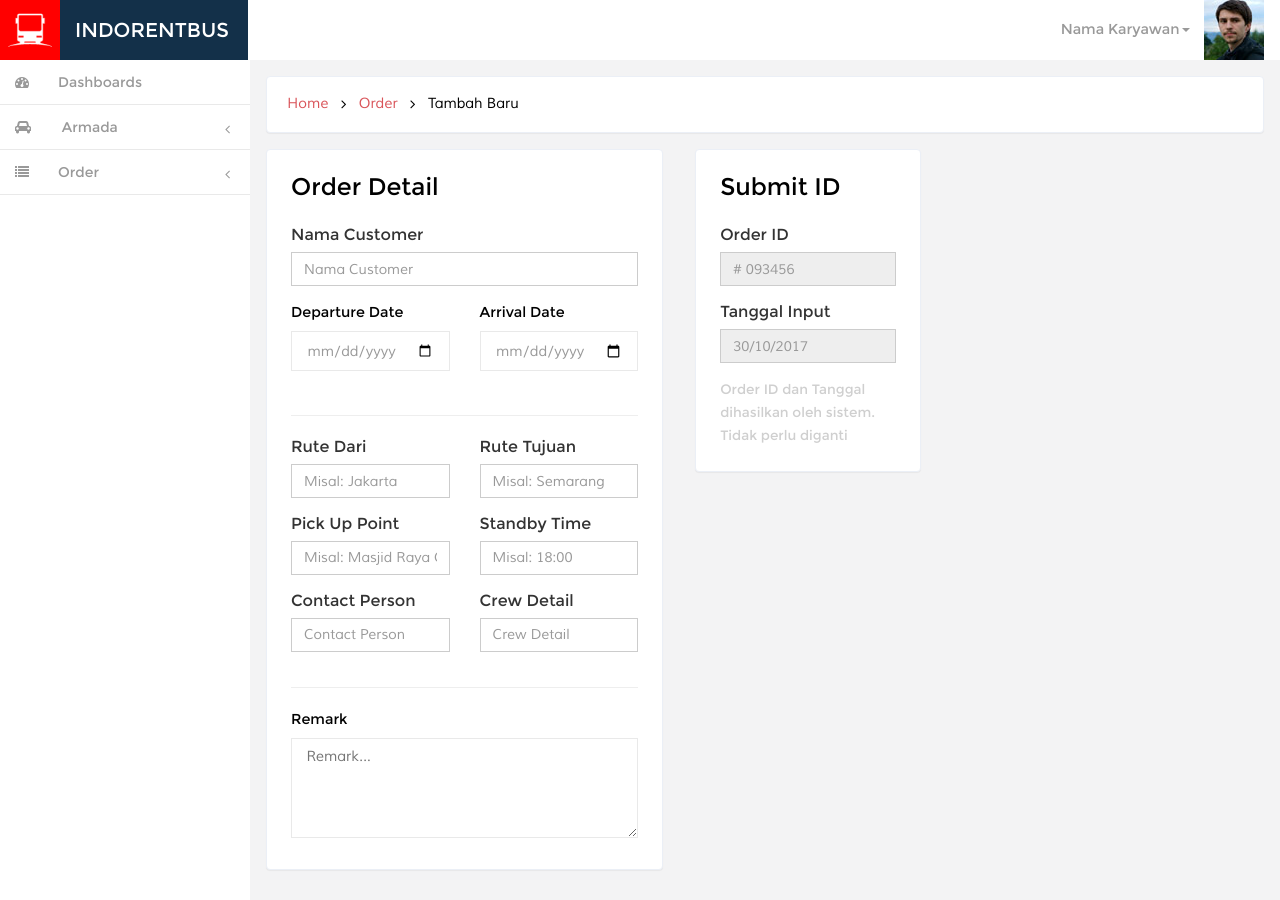
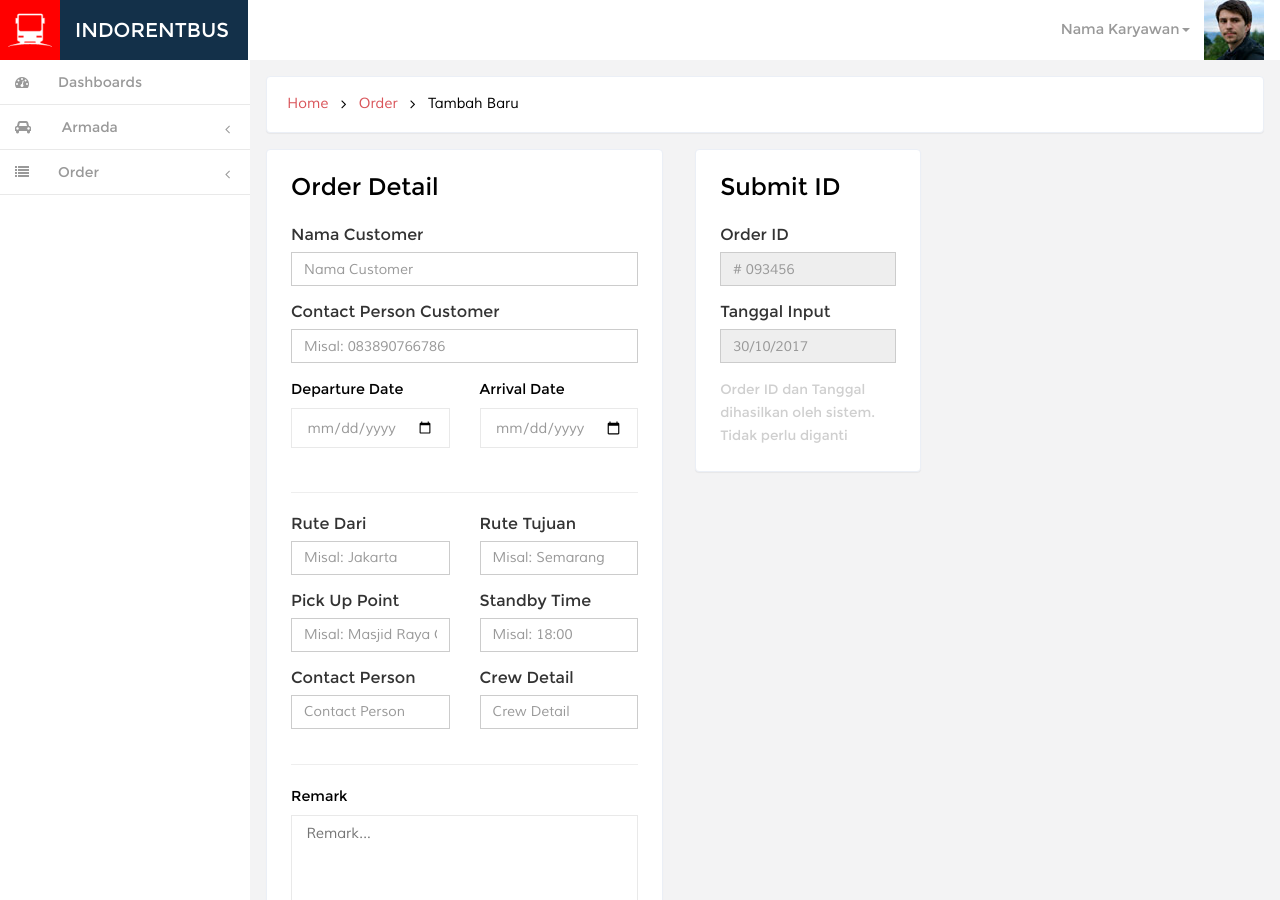
Before and after one commit to kemtol/indorentbus, a Jekyll site: the page built from laman/tambah-order.html, in a window 1280 px wide and 900 px high. Built offline with Jekyll 4.4.1, drawn with Linux system fonts in a browser that asks for light colours; nearby versions of some CDN libraries; Markdown is read by kramdown in place of the engine named in the settings; comment, search, counter and statistics services are not loaded.

Commit message:
Update tambah-order.html

```diff
--- a/laman/tambah-order.html
+++ b/laman/tambah-order.html
@@ -22,6 +22,10 @@ permalink: /orders/tambah/
 			<div class="form-group">
 				<label for="nama_customer">Nama Customer</label>
 				<input type="text" class="form-control required" id="nama_customer" placeholder="Nama Customer" name="nama_customer">
+			</div>
+			<div class="form-group">
+				<label for="nama_customer">Contact Person Customer</label>
+				<input type="text" class="form-control required" id="cp_customer" placeholder="Misal: 083890766786" name="cp_customer">
 			</div>
 			<div class="col-lg-6 form-group1 group-mail" style="padding-left:0">
       				<label class="control-label ">Departure Date</label>
```
